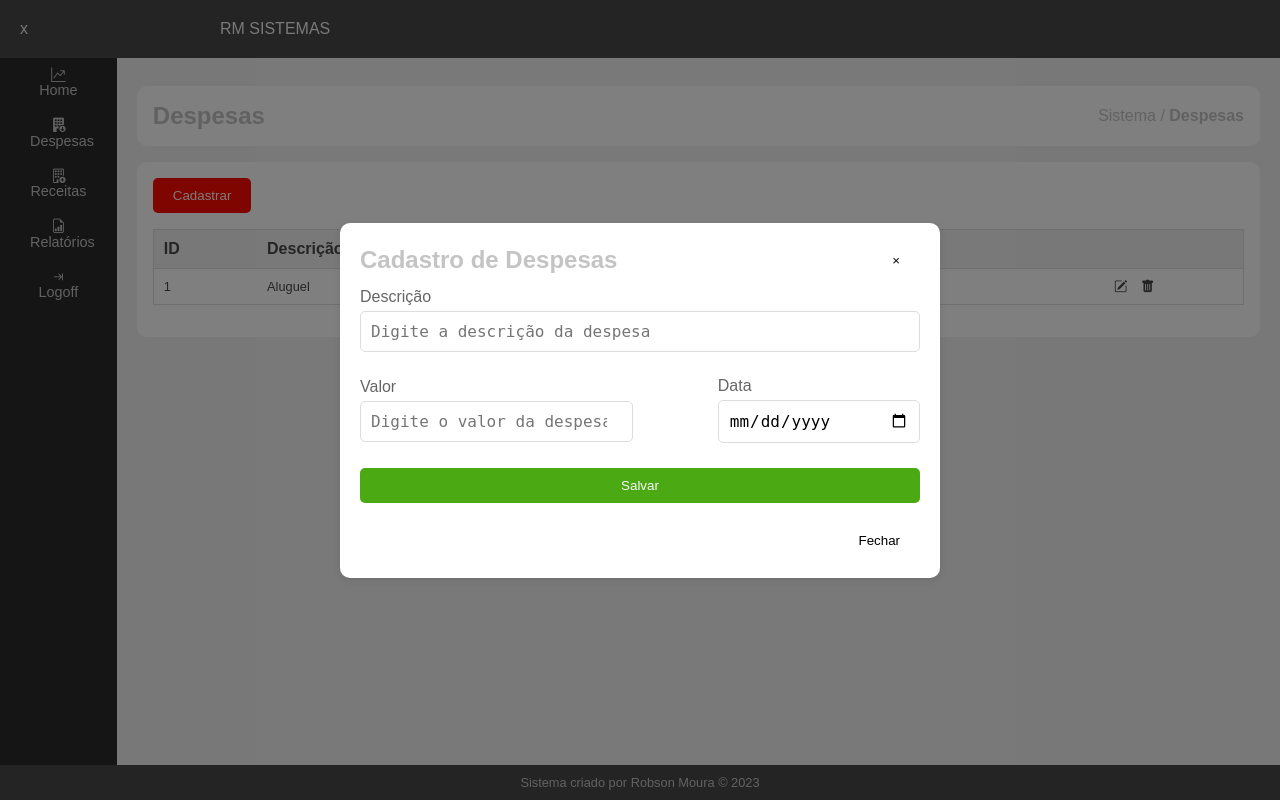
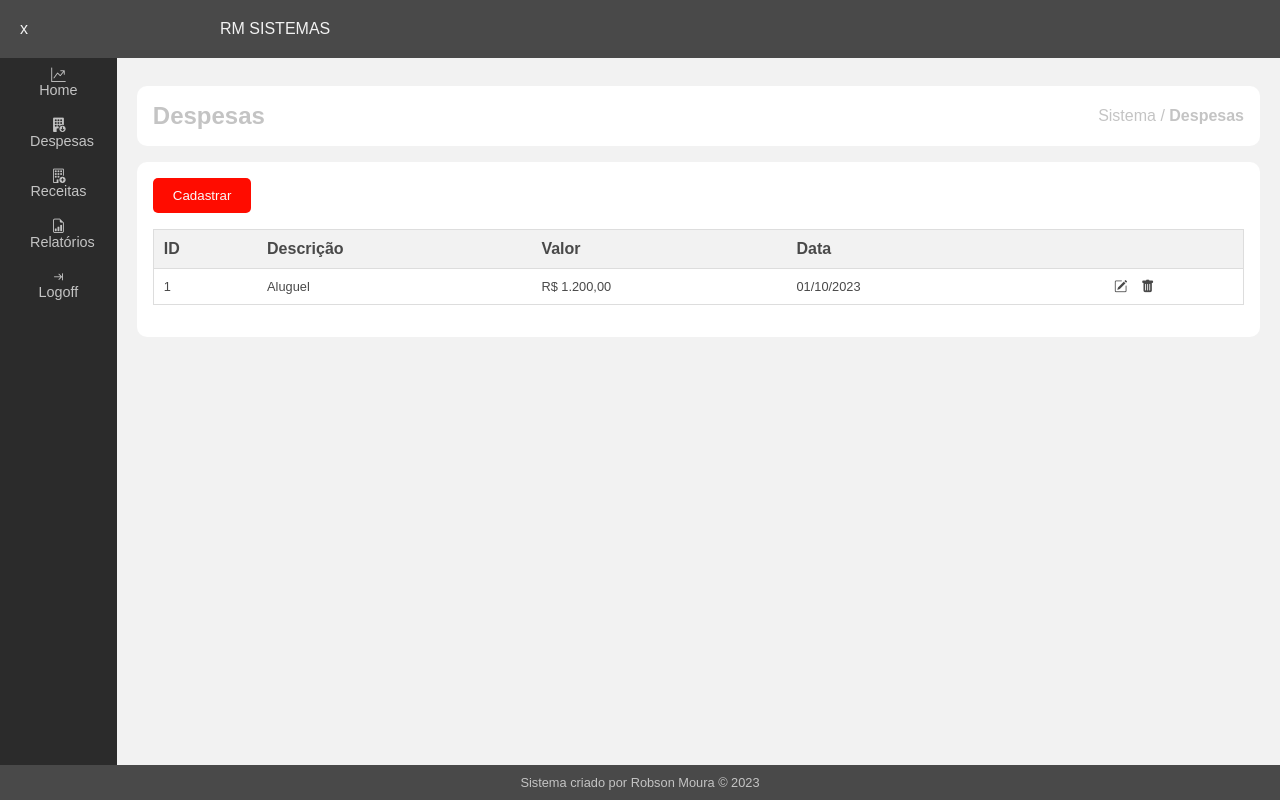
Before and after one commit to RobsonMourasz/RmFinance, a PHP site: page /despesas in a window 1280 px wide. Run offline with PHP 8.4, Linux system fonts and the light colour scheme.

Commit message:
adicionar funcionalidade de modal para cadastro de despesas; implementar lógica para mostrar e ocultar modais

```diff
--- a/app/css/style.css
+++ b/app/css/style.css
@@ -349,13 +349,11 @@ table td:last-child {
 }
 
 .container-modal{
+    display: none;
     position: fixed;
     top: 0;
     left: 0;
-    width: 100%;
-    height: 100%;
     background-color: rgba(0, 0, 0, 0.5);
-    display: flex;
     justify-content: center;
     align-items: center;
     z-index: 1000;
@@ -367,6 +365,7 @@ table td:last-child {
     width: 80%;
     max-width: 600px;
     box-shadow: 0 2px 10px rgba(0, 0, 0, 0.1);
+    z-index: 1001;
 }
 .modal .modal-header{
     display: flex;
@@ -428,6 +427,12 @@ table td:last-child {
     border: 1px solid #ddd;
     border-radius: 5px;
     font-size: 1em;
+}
+.is-active{
+    display: flex !important;
+    flex-direction: column !important;
+    width: 100% !important;
+    height: 100% !important;
 }
 
 @media screen and (max-width: 400px) {
--- /dev/null
+++ b/app/js/acoes.js
@@ -0,0 +1,26 @@
+(()=>{
+
+    /* ACIONA O MODAL BASTA ADICIONAR DENTRO DO BOTAO O ATRIBUTO mostrar-modal="id_do_modal" */
+    document.querySelectorAll('[mostrar-modal]').forEach(button => {
+        button.addEventListener('click', function() {
+            let modalName = this.getAttribute('mostrar-modal');
+            document.getElementById(modalName).classList.add('is-active');
+        });
+    });
+
+    /* OCULTA O MODAL BASTA ADICIONAR DENTRO DO BOTAO O ATRIBUTO ocultar-modal="id_do_modal" */
+    document.querySelectorAll('[ocultar-modal]').forEach(button => {
+        button.addEventListener('click', function() {
+            let modalName = this.getAttribute('ocultar-modal');
+            document.getElementById(modalName).classList.remove('is-active');
+        });
+    });
+
+    /* OCULTA O MODAL AO CLICAR FORA DO MODAL */
+    document.querySelectorAll('.container-modal').forEach(background => {
+        background.addEventListener('click', function() {
+            this.classList.remove('is-active');
+        });
+    });
+
+})();
--- a/public/index.php
+++ b/public/index.php
@@ -87,7 +87,7 @@
         // Chamando a função após carregar os dados da página
         document.addEventListener("DOMContentLoaded", limparParametrosURL);
     </script>
-
+    <script src="../app/js/acoes.js"></script>
 </body>
 
 </html>
--- a/public/page/despesas.php
+++ b/public/page/despesas.php
@@ -6,7 +6,7 @@
 </div>
 
 <div class="content">
-    <div> <button class="btn bg-danger">Cadastrar</button> </div>
+    <div> <button class="btn bg-danger" mostrar-modal="nome_modal">Cadastrar</button> </div>
 
     <div class="table-responsive">
         <table class="table table-striped table-bordered">
@@ -39,10 +39,10 @@
 
 <div class="container-modal" id="nome_modal">
 
-    <div class="modal">
+    <div class="modal" >
         <div class="modal-header">
             <h2>Cadastro de Despesas</h2>
-            <button class="btn bg-transparent-dark" onclick="document.getElementById('nome_modal').style.display='none'">&times;</button>
+            <button class="btn bg-transparent-dark" ocultar-modal="nome_modal">&times;</button>
         </div>
 
         <div class="modal-body">
@@ -69,7 +69,7 @@
         </div>
 
         <div class="modal-footer">
-            <button class="btn bg-transparent-dark" onclick="document.getElementById('nome_modal').style.display='none'">Fechar</button>
+            <button class="btn bg-transparent-dark" ocultar-modal="nome_modal">Fechar</button>
         </div>
     </div>
 
```
